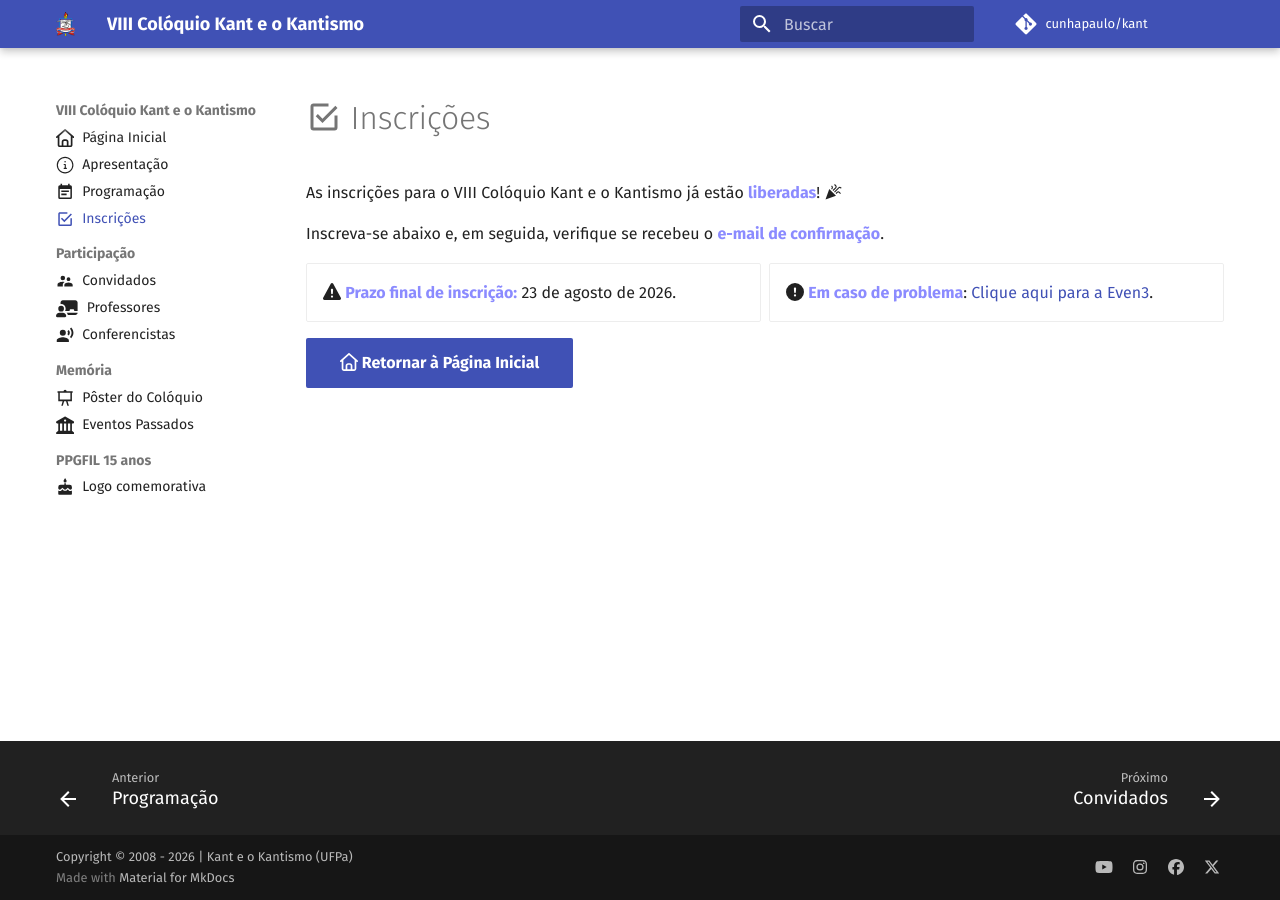
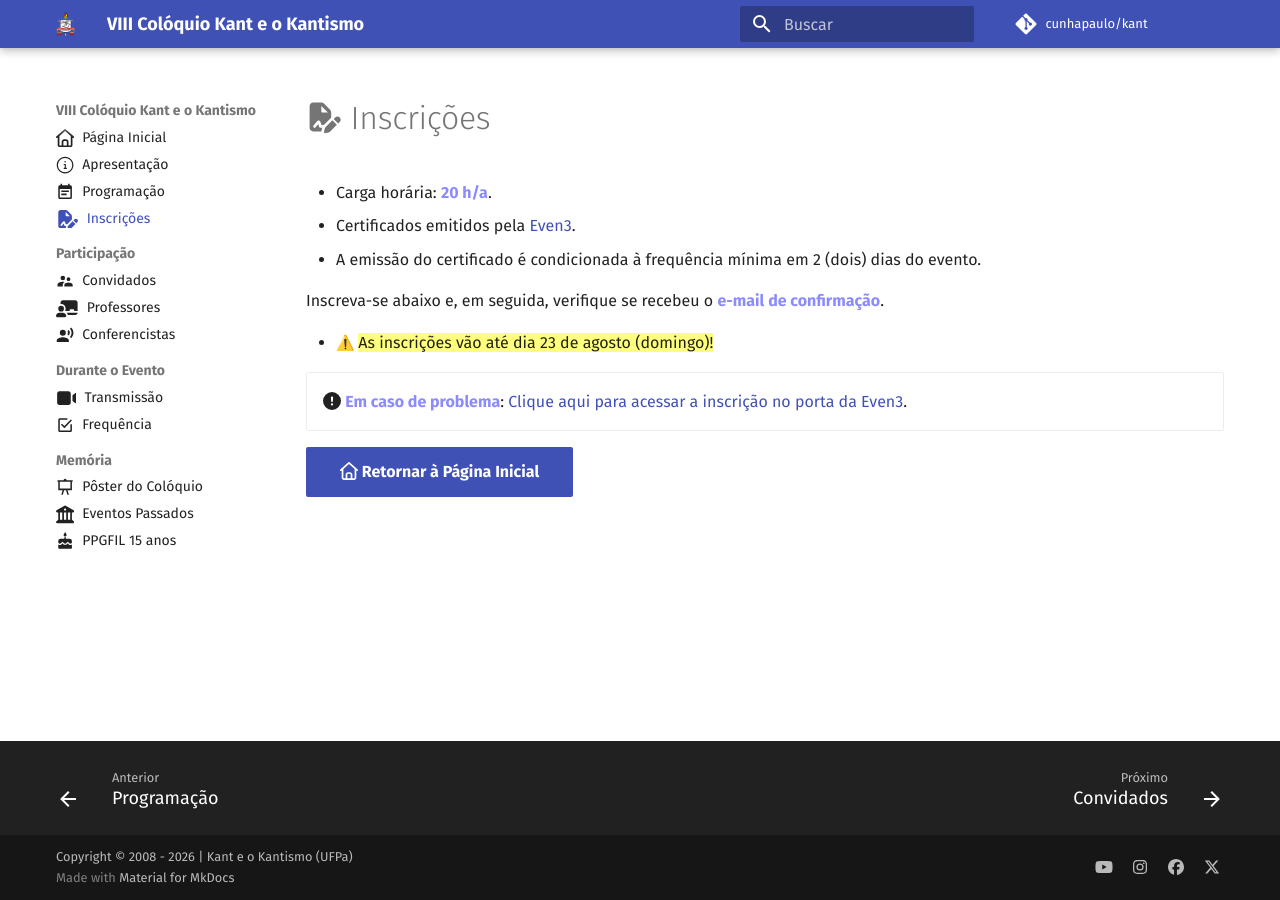
Before and after one commit to cunhapaulo/kant, an MkDocs documentation site: the page built from docs/inscricao.md, in a window 1280 px wide. Built offline with MkDocs 1.6.1 and Material for MkDocs 9.7.7, drawn with Linux system fonts in a browser that asks for light colours; emoji names are drawn with the system emoji font; a script that is not in the unit is left out; comment, search, counter and statistics services are not loaded.

Commit message:
Versão Final

```diff
--- a/docs/inscricao.md
+++ b/docs/inscricao.md
@@ -1,23 +1,31 @@
 ---
-icon: material/checkbox-marked-outline
+icon: fontawesome/solid/file-signature
 ---
 
 <!-- # :fontawesome-solid-sign-in: Inscrições -->
-# :material-checkbox-marked-outline: Inscrições
+# :fontawesome-solid-file-signature: Inscrições
 
-As inscrições para o VIII Colóquio Kant e o Kantismo já estão **liberadas**! :material-party-popper:
+<!-- As inscrições para o VIII Colóquio Kant e o Kantismo já estão **liberadas**! :material-party-popper: -->
 
-Inscreva-se abaixo e, em seguida, verifique se recebeu o __e-mail de confirmação__.
+- Carga horária: **20 h/a**. <br>
+- Certificados emitidos pela [Even3](https://www.even3.com.br/viii-coloquio-kant-e-o-kantismo-historia-da-filosofia-alema-kant-wolff-e-schiller-768720). <br>
+- A emissão do certificado é condicionada à frequência mínima em 2 (dois) dias do evento.
+
+
+Inscreva-se abaixo e, em seguida, verifique se recebeu o __e-mail de confirmação__.<br>
 
 <div id="even3-widget-ticket" height="auto"></div><script src="https://www.even3.com.br/widget/js?e=viii-coloquio-kant-e-o-kantismo-historia-da-filosofia-alema-kant-wolff-e-schiller-768720&t=ticket&lang=pt"></script>
 
+- :warning: {==As inscrições vão até dia 23 de agosto (domingo)!==}
 
 <div class="grid cards" markdown>
 
-- :fontawesome-solid-warning: __Prazo final de inscrição:__ 23 de agosto de 2026.
-- :fontawesome-solid-circle-exclamation: __Em caso de problema__: [ Clique aqui para a Even3](https://www.even3.com.br/viii-coloquio-kant-e-o-kantismo-historia-da-filosofia-alema-kant-wolff-e-schiller-768720){target="_blank" }.
+<!-- - :fontawesome-solid-warning: __Prazo final de inscrição:__ 23 de agosto de 2026. -->
+- :fontawesome-solid-circle-exclamation: __Em caso de problema__: [ Clique aqui para acessar a inscrição no porta da Even3](https://www.even3.com.br/viii-coloquio-kant-e-o-kantismo-historia-da-filosofia-alema-kant-wolff-e-schiller-768720){target="_blank" }.
 
 </div>
 
+
+
 [ :fontawesome-regular-house: Retornar à Página Inicial](index.md){ .md-button .md-button--primary align="center"}
 <!-- [Send :fontawesome-solid-paper-plane:](index.md){ .md-button } -->
--- a/mkdocs.yml
+++ b/mkdocs.yml
@@ -16,11 +16,14 @@ nav:
     - 'Convidados': convidados.md
     - 'Professores': professores.md
     - 'Conferencistas': conferencistas.md
+  - 'Durante o Evento':
+      - 'Transmissão': transmissao.md
+      - 'Frequência': frequencia.md
   - Memória:
       - 'Pôster do Colóquio': poster.md
       - 'Eventos Passados': historico.md
-  - 'PPGFIL 15 anos':
-      - 'Logo comemorativa': ppgfil15.md
+      - 'PPGFIL 15 anos': ppgfil15.md
+
 
 theme:
   name: material
```
Also changed, not shown: docs/apresentacao.md (+9 -0 lines), docs/frequencia.md (added, +42 -0 lines), docs/index.md (+3 -4 lines), docs/programa.md (+1 -1 lines), docs/transmissao.md (added, +18 -0 lines), docs/assets/V_Coloquio_Kant_e_o_Kantismo.jpg (added).
